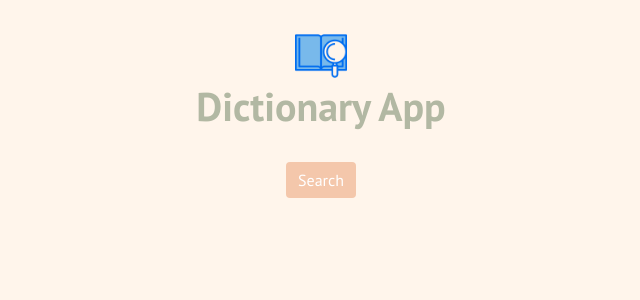
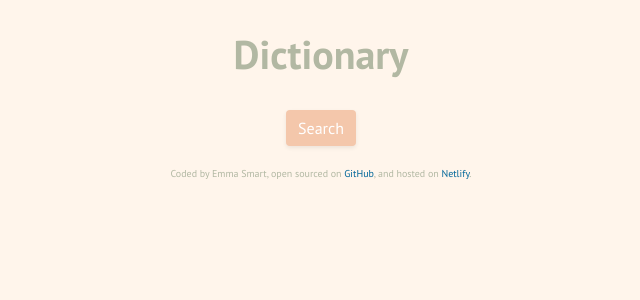
Before and after one commit to evfsmart/react-dictionary-app, a React (Create React App) app: page / in a window 1280 px wide. Shown: the top 300 px of the page, without its empty margins (319-959 px from the left). Built offline with nearby package versions, Linux system fonts and the light colour scheme.

Commit message:
Added Footer

```diff
--- a/public/index.html
+++ b/public/index.html
@@ -21,7 +21,7 @@
     />
     <link rel="manifest" href="%PUBLIC_URL%/manifest.json" />
 
-    <title>Dictionary App</title>
+    <title>React Dictionary</title>
   </head>
   <body>
     <div class="container">
--- a/src/App.js
+++ b/src/App.js
@@ -1,17 +1,19 @@
 import "./App.css";
+import Footer from "./Footer";
 
 export default function App() {
   return (
     <div className="App">
       <div className="App-header">
-        <img
+        {/* <img
           src="/img/book-icon-512px.png"
           alt="book logo"
           className="App-logo"
-        />
-        <h1>Dictionary App</h1>
+        /> */}
+        <h1>Dictionary</h1>
         <br />
-        <button className="btn btn-primary">Search</button>
+        <button className="btn btn-primary shadow-sm">Search</button>
+        <Footer />
       </div>
     </div>
   );
--- /dev/null
+++ b/src/Footer.css
@@ -0,0 +1,17 @@
+/*
+Background: #fff5eb
+Light blue: #deedf0
+Light orange: #f4c7ab
+Khaki: #b2b8a3 */
+
+.Footer {
+  color: #b2b8a3;
+  font-size: 10px;
+  margin-top: 20px;
+  text-align: center;
+}
+
+.Footer a {
+  color: #069;
+  text-decoration: none;
+}
--- /dev/null
+++ b/src/Footer.js
@@ -0,0 +1,26 @@
+import React from "react";
+import "./Footer.css";
+
+export default function Footer() {
+  return (
+    <div className="Footer">
+      Coded by Emma Smart, open sourced on{" "}
+      <a
+        href="https://github.com/evfsmart/react-dictionary-app"
+        target="_blank"
+        rel="noreferrer"
+      >
+        GitHub
+      </a>
+      , and hosted on{" "}
+      <a
+        href="https://happy-pasteur-869759.netlify.app/"
+        target="_blank"
+        rel="noreferrer"
+      >
+        Netlify
+      </a>
+      .
+    </div>
+  );
+}
```
